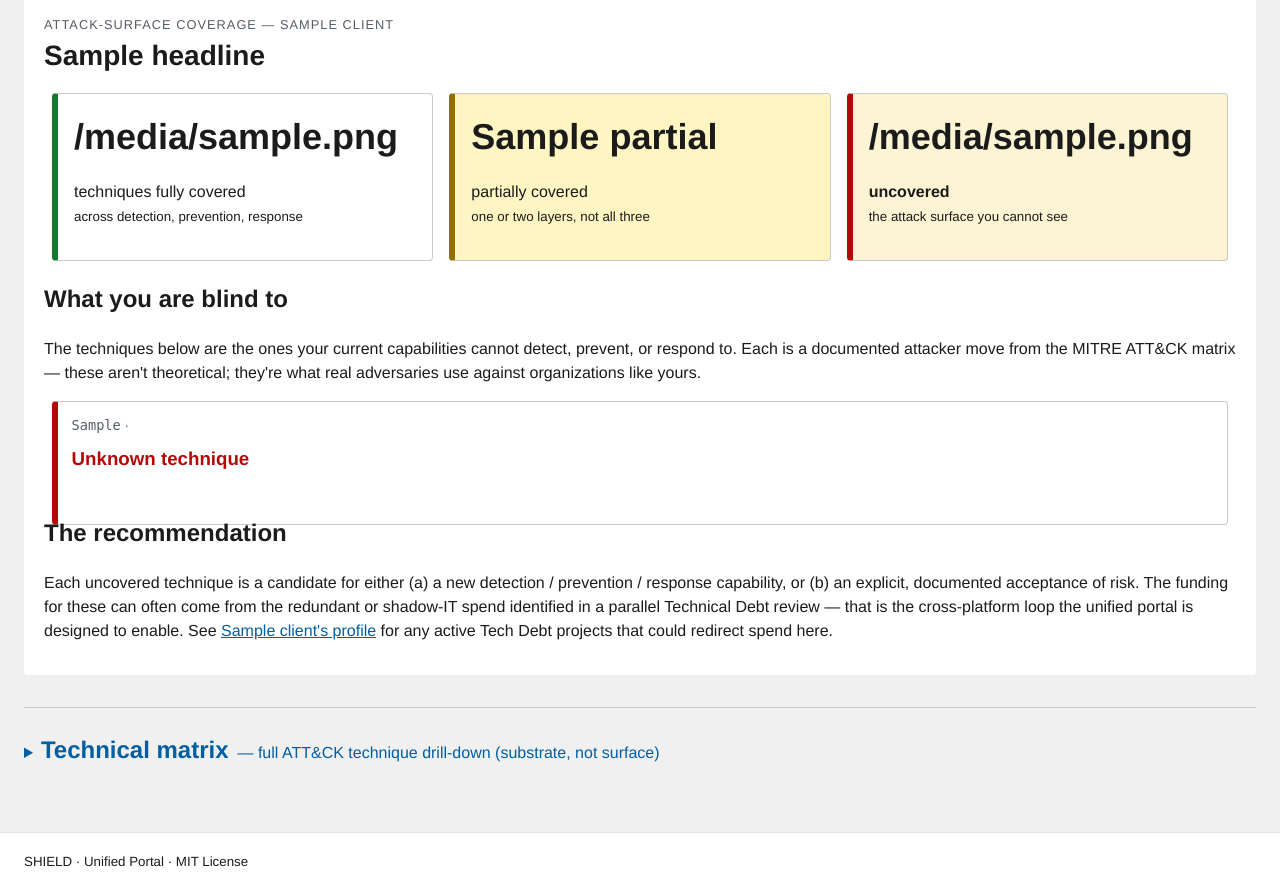
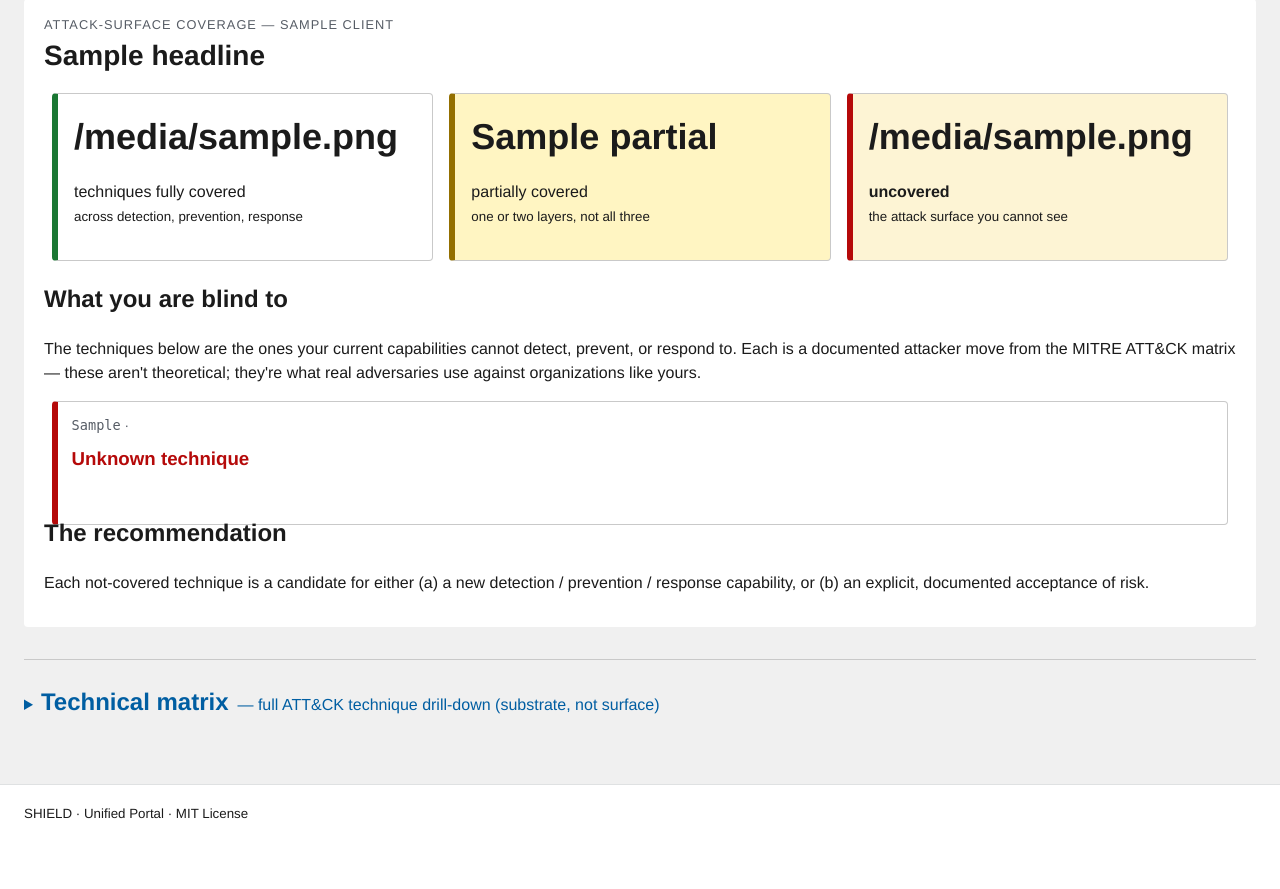
Before and after one commit to gene-png/SHIELD, a Python web app: template shield/templates/p3/run_detail.html in a window 1280 px wide. Shown: the part 170-1059 px from the top of the page. After the commit the page ends 989 px from the top, so only its background shows below. Run offline with Jinja, Linux system fonts and the light colour scheme; the template is opened without the code that fills it: most values are stand-ins (such as "Sample title", 1, 10 or a date in 2020); some libraries are stand-ins or nearby versions.

Commit message:
P3 run detail: relabel "uncovered" → "not-covered", drop Tech Debt funding aside
Mirrors the XLSX exporter relabel so the executive recommendation reads
in parallel construction with "covered" / "partial". Removes the
cross-platform Tech Debt funding sentence — that loop belongs in the
portal-level narrative, not in a single coverage run's recommendation.

Co-Authored-By: Claude Opus 4.7 (1M context) <noreply@anthropic.com>

```diff
--- a/shield/templates/p3/run_detail.html
+++ b/shield/templates/p3/run_detail.html
@@ -70,14 +70,9 @@
 
   <h2>The recommendation</h2>
   <p class="usa-prose">
-    Each uncovered technique is a candidate for either (a) a new
+    Each not-covered technique is a candidate for either (a) a new
     detection / prevention / response capability, or (b) an explicit,
-    documented acceptance of risk. The funding for these can often come
-    from the redundant or shadow-IT spend identified in a parallel
-    Technical Debt review — that is the cross-platform loop the unified
-    portal is designed to enable. See <a
-    href="{{ url_for('clients.detail', client_id=project.client_id) }}">{{ project.client.name }}'s
-    profile</a> for any active Tech Debt projects that could redirect spend here.
+    documented acceptance of risk.
   </p>
 </section>
 
```
